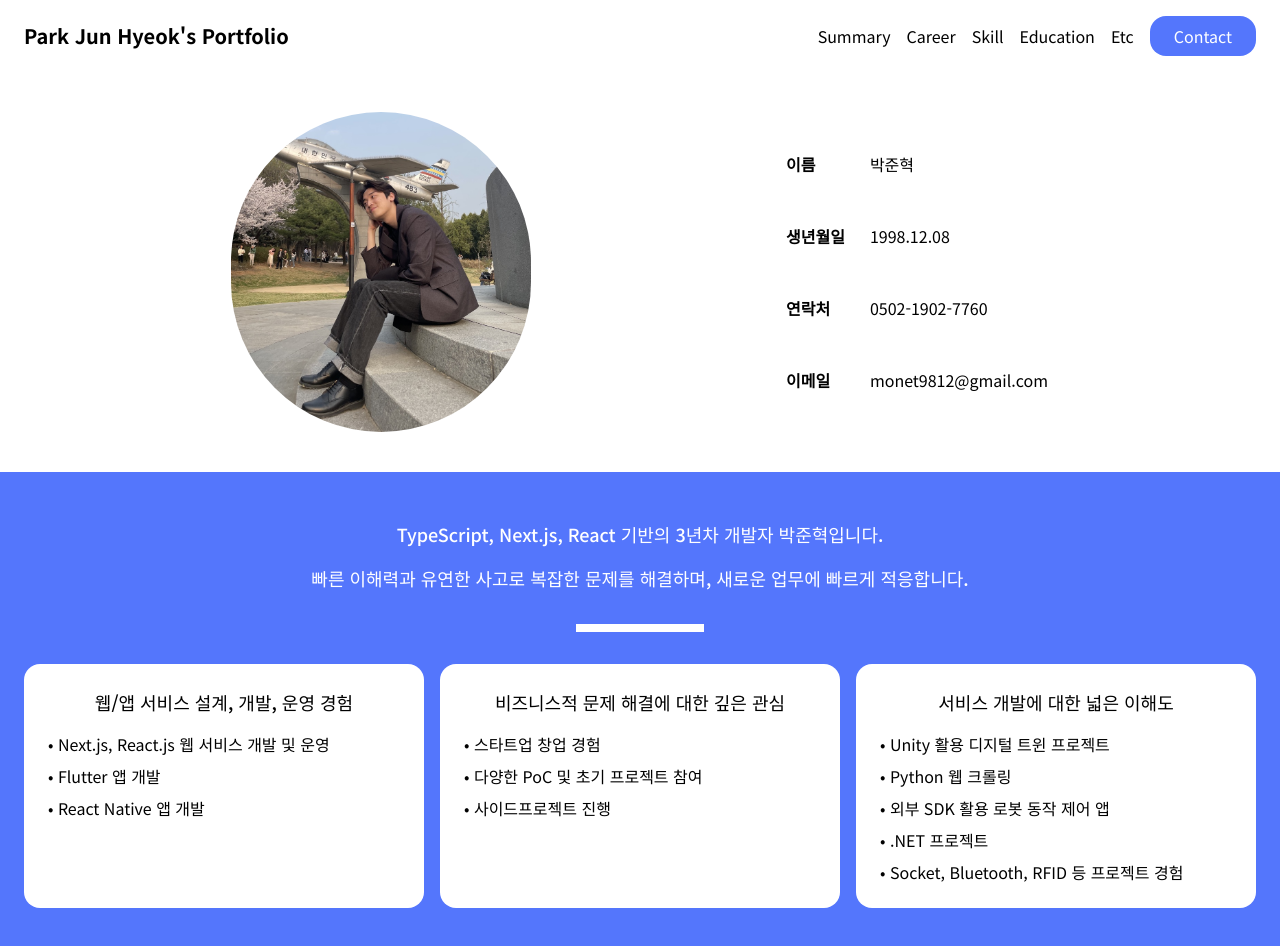
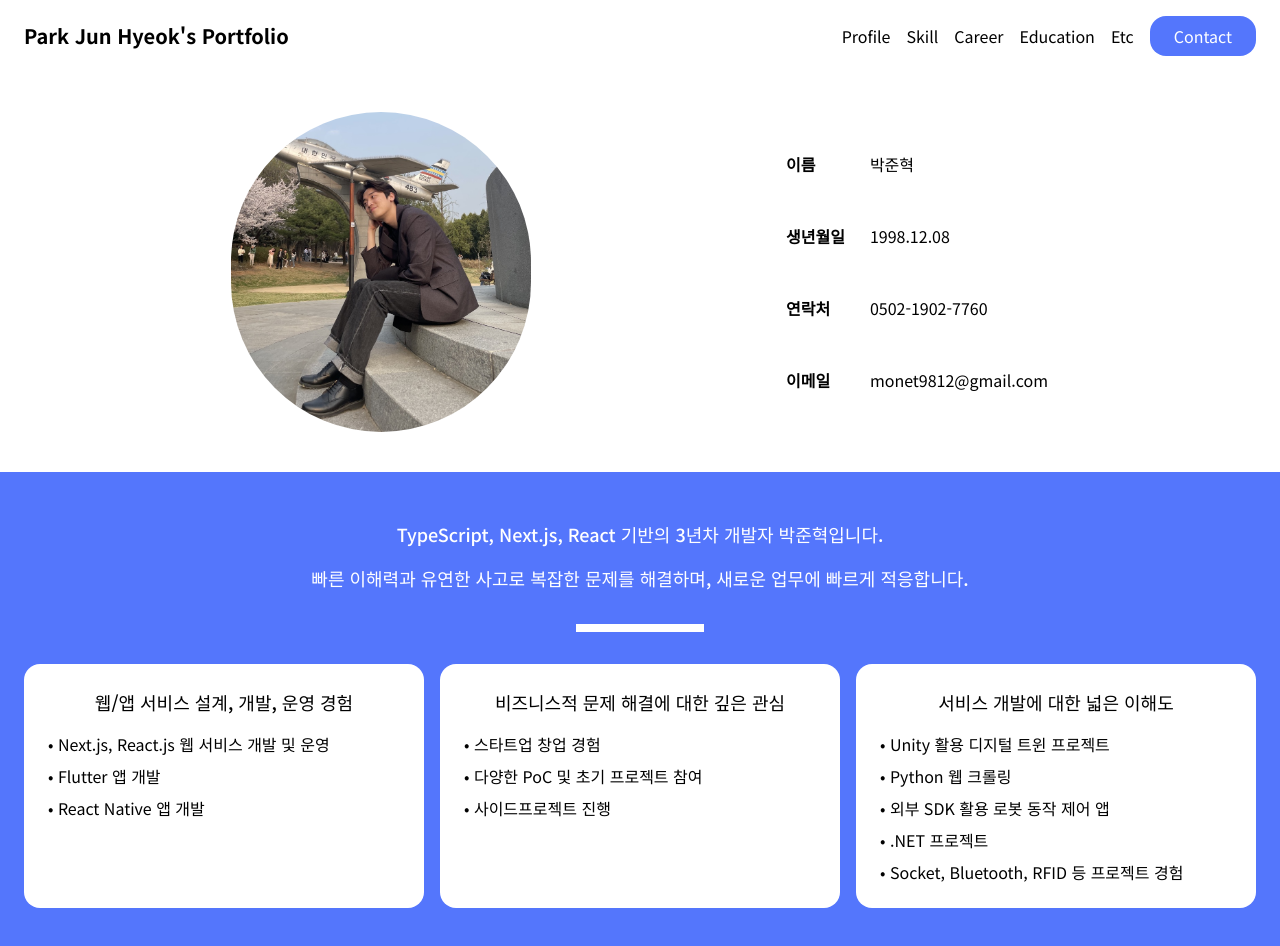
Before and after one commit to monet2155/parkjunhyeok-portfolio, a Next.js app: page / in a window 1280 px wide. Shown: the top 946 px of the page. Built offline with nearby package versions, Linux system fonts and the light colour scheme.

Commit message:
fix: header navigation summary -> profile, skill order to second

```diff
--- a/src/components/Header.tsx
+++ b/src/components/Header.tsx
@@ -10,13 +10,13 @@ export default function Header() {
         <nav className={"max-md:hidden"}>
           <ul className={"flex flex-row items-center gap-4"}>
             <li>
-              <a>Summary</a>
+              <a>Profile</a>
+            </li>
+            <li>
+              <a>Skill</a>
             </li>
             <li>
               <a>Career</a>
-            </li>
-            <li>
-              <a>Skill</a>
             </li>
             <li>
               <a>Education</a>
```
